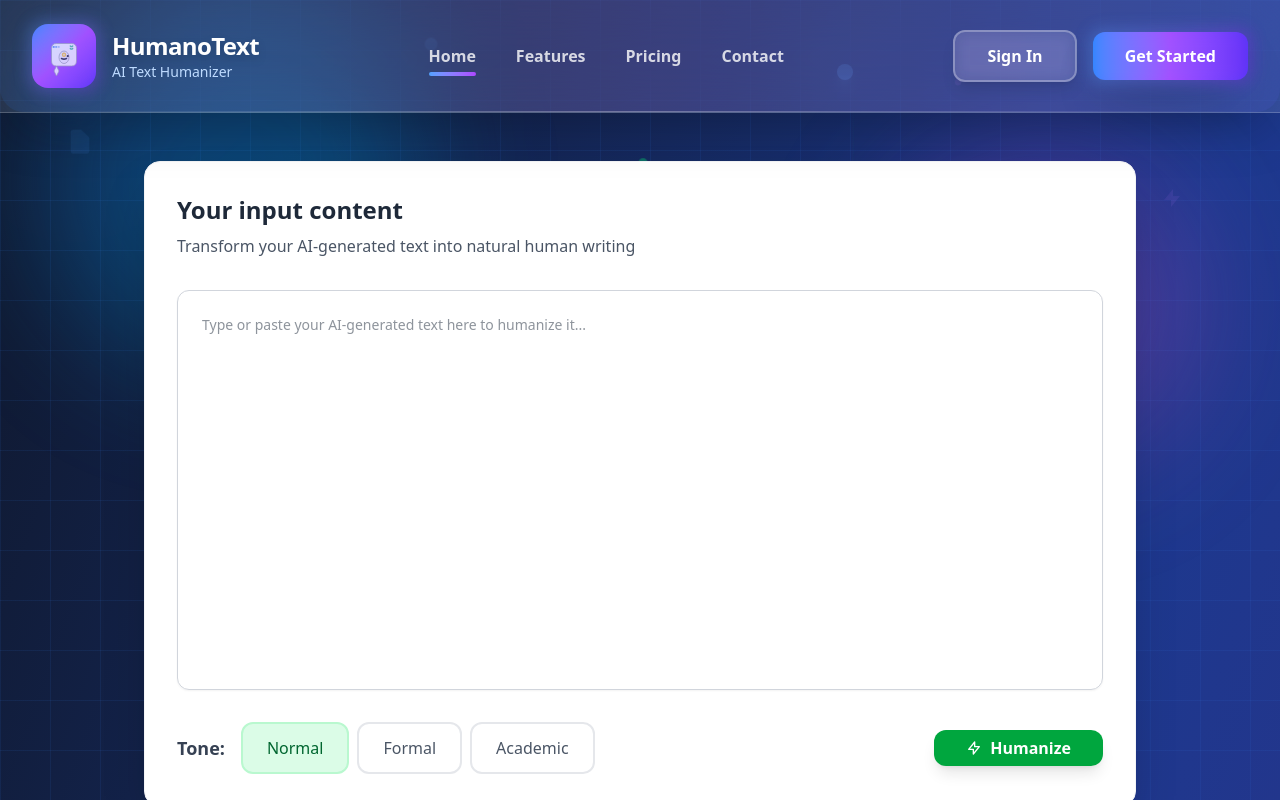
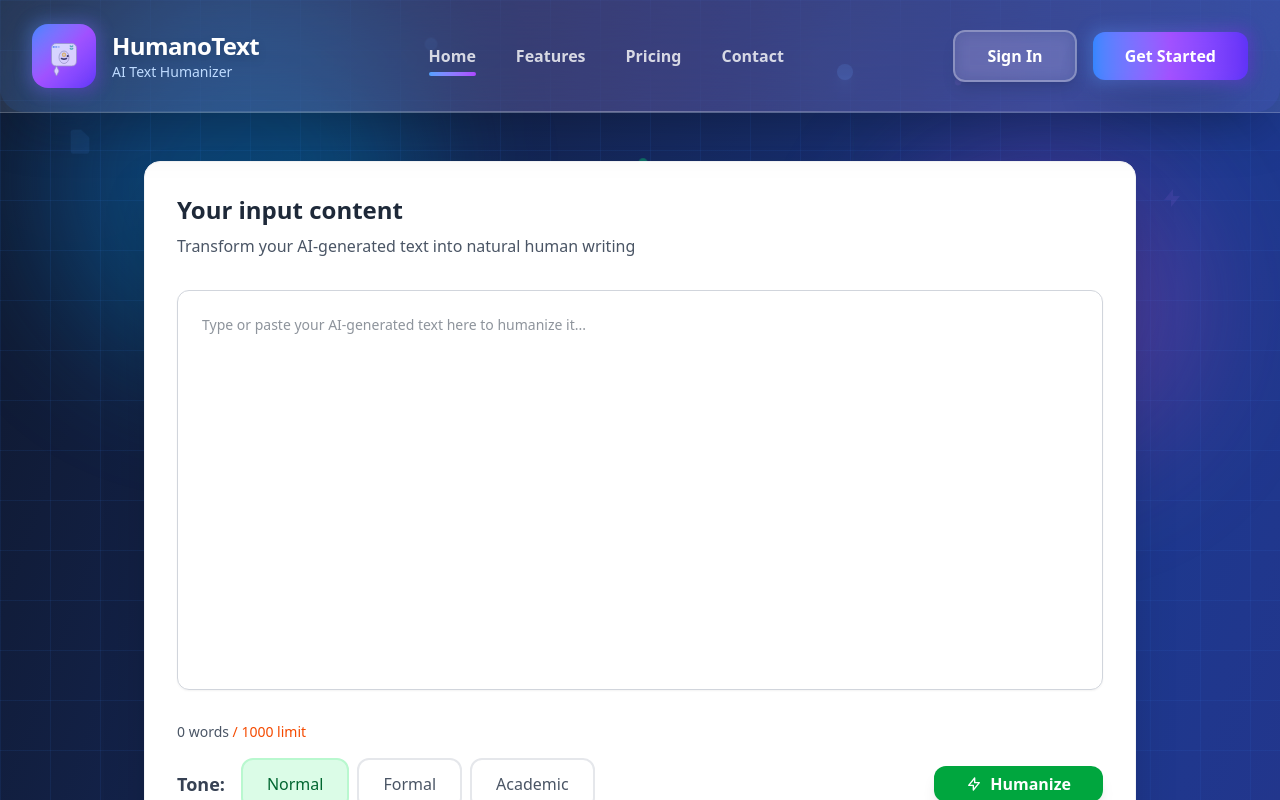
Before and after one commit to mrspacexx/humanizer-ui, a Next.js app: page / in a window 1280 px wide. Shown: the top 800 px of the page. Built offline with nearby package versions, Linux system fonts and the light colour scheme.

Commit message:
Update API endpoints: Change to localhost:8000, add auth headers, and implement token storage

```diff
--- a/app/page.js
+++ b/app/page.js
@@ -142,9 +142,11 @@
   };
 
   const handleSubmit = async () => {
-    // 200 kelime limiti kontrolü
+    // Kelime limiti kontrolü - giriş yapmayan kullanıcılar için 1000 kelime
     const wordCount = inputText.trim().split(/\s+/).length;
-    if (wordCount > 200) {
+    const limit = isLoggedIn ? Infinity : 1000;
+
+    if (wordCount > limit) {
       setWordLimitError(true);
       setResult("");
       return;
@@ -497,9 +499,22 @@
                 {/* Error Message */}
                 {wordLimitError && (
                   <div className="mb-4 bg-red-50 border border-red-200 text-red-700 px-4 py-3 rounded-lg text-sm">
-                    ⚠️ Maximum 200 words allowed.
+                    ⚠️ {isLoggedIn ? "An error occurred. Please try again." : "Maximum 1000 words allowed for free users. Sign up for unlimited access!"}
                   </div>
                 )}
+
+                {/* Word Count Indicator */}
+                <div className="flex items-center justify-between mb-4">
+                  <span className="text-sm text-gray-600">
+                    {inputText.trim().split(/\s+/).filter(word => word.length > 0).length} words
+                    {!isLoggedIn && (
+                      <span className="text-orange-600 font-medium"> / 1000 limit</span>
+                    )}
+                    {isLoggedIn && (
+                      <span className="text-green-600 font-medium"> / Unlimited</span>
+                    )}
+                  </span>
+                </div>
 
                 {/* Bottom Controls */}
                 <div className="flex flex-col lg:flex-row items-start lg:items-center justify-between gap-6">
```
